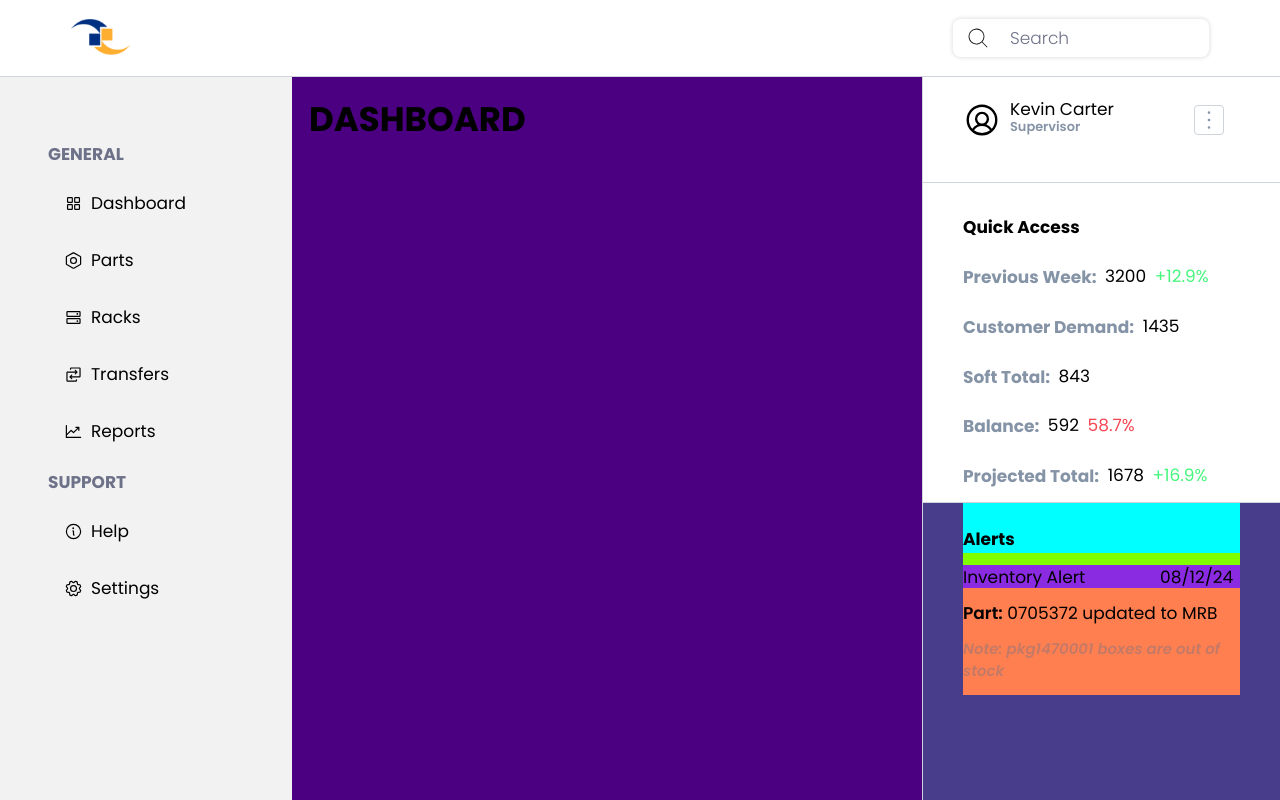
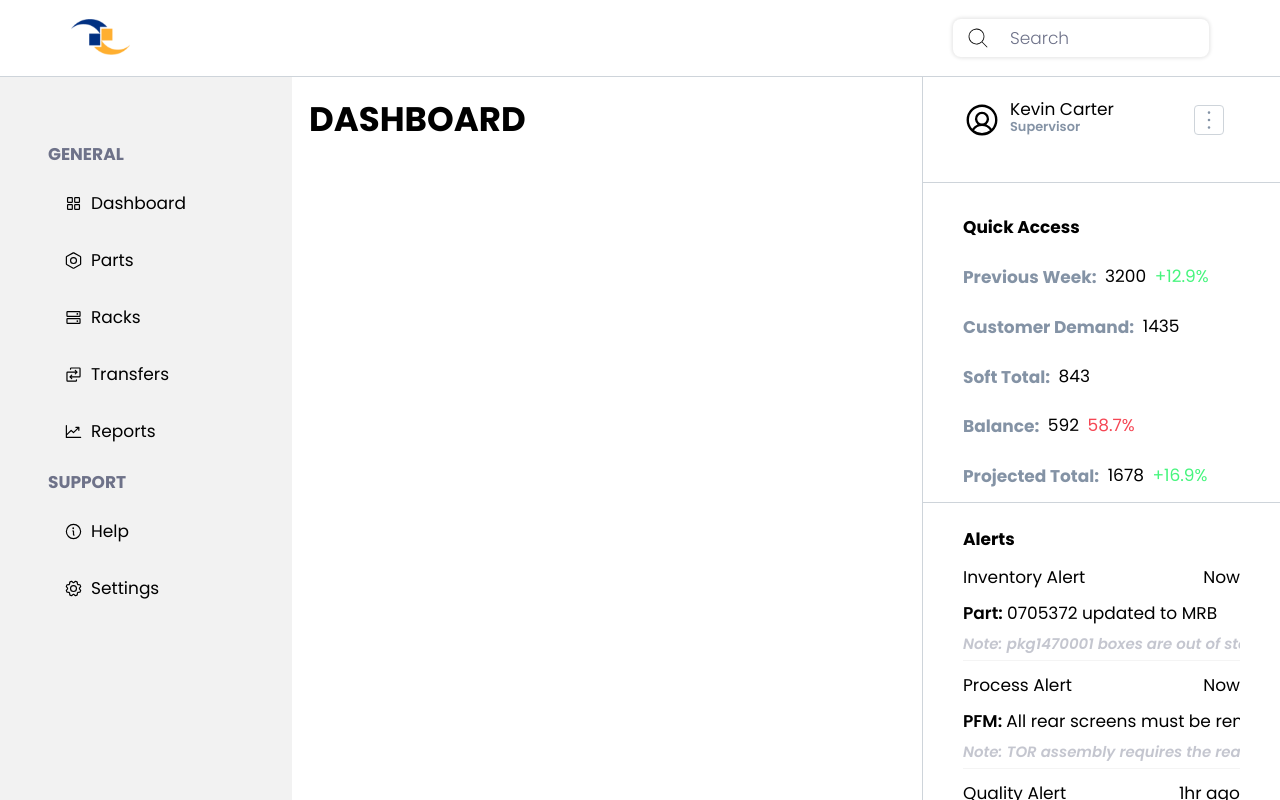
Before and after one commit to kvncrtr/vendex, a React (Create React App) app: page / in a window 1280 px wide. Built offline with nearby package versions, Linux system fonts and the light colour scheme.

Commit message:
complete dummy side and accessbars for homelayout

```diff
--- a/src/components/molecules/Access.jsx
+++ b/src/components/molecules/Access.jsx
@@ -57,31 +57,93 @@ const Access = () => {
         <div className="access--alert-feed">
           <div className="access--alert">
             <p className="access--alert-type">Inventory Alert</p>
-            <p className="access--time-and-date">08/12/24</p>
+
+            <p className="access--time-and-date">Now</p>
+
             <div className="access--content-case">
-              <p className="access--alert-details"><span className="access--alert-title">Part:</span> 0705372 updated to MRB</p>
-              <p className="access--alert-note"><span className="access--alert-note-title">Note:</span> pkg1470001 boxes are out of stock</p>
+              <p className="access--alert-details">
+                <span className="access--alert-title">Part:</span>
+                0705372 updated to MRB
+              </p>
+
+              <p className="access--alert-note">
+                <span className="access--alert-note-title">Note:</span>
+                pkg1470001 boxes are out of stock pkg1470001 boxes are out of stock pkg1470001 boxes are out of stock pkg1470001 boxes are out of stock pkg1470001 boxes are out of stock
+              </p>
             </div>
-          </div>
-{/*
-          <div className="access--alert">
-            <p className="access--alert-type">Process:</p>
-            <p className="access--alert-details">line cable managers with rack frame first</p>
-            <p className="access--alert-notes">Notes: starting monday 8/9/24</p>
           </div>
 
           <div className="access--alert">
-            <p className="access--alert-type">Process:</p>
-            <p className="access--alert-details">line cable managers with rack frame first</p>
-            <p className="access--alert-notes">Notes: starting monday 8/9/24</p>
+            <p className="access--alert-type">Process Alert</p>
+
+            <p className="access--time-and-date">Now</p>
+
+            <div className="access--content-case">
+              <p className="access--alert-details">
+                <span className="access--alert-title">PFM:</span>
+                All rear screens must be removed prior to TOR
+              </p>
+
+              <p className="access--alert-note">
+                <span className="access--alert-note-title">Note:</span>
+                TOR assembly requires the rear screen to be removed. Please do not assemble the TOR machine shelf on the workstation.
+              </p>
+            </div>
           </div>
 
           <div className="access--alert">
-            <p className="access--alert-type">Process:</p>
-            <p className="access--alert-details">line cable managers with rack frame first</p>
-            <p className="access--alert-notes">Notes: starting monday 8/9/24</p>
+            <p className="access--alert-type">Quality Alert</p>
+
+            <p className="access--time-and-date">1hr ago</p>
+
+            <div className="access--content-case">
+              <p className="access--alert-details">
+                <span className="access--alert-title">Part:</span>
+                10005565 has corrupt manufactures
+              </p>
+
+              <p className="access--alert-note">
+                <span className="access--alert-note-title">Note:</span>
+                Asset Tags dating from 2018 week 20 to 2022 week 43 has doors and frames that are not meeting customers expectations
+              </p>
+            </div>
           </div>
-           */}
+
+          <div className="access--alert">
+            <p className="access--alert-type">Inventory Alert</p>
+
+            <p className="access--time-and-date">2d ago</p>
+
+            <div className="access--content-case">
+              <p className="access--alert-details">
+                <span className="access--alert-title">Part:</span>
+                0705372 updated to MRB
+              </p>
+
+              <p className="access--alert-note">
+                <span className="access--alert-note-title">Note:</span>
+                pkg1470001 boxes are out of stock pkg1470001 boxes are out of stock pkg1470001 boxes are out of stock pkg1470001 boxes are out of stock pkg1470001 boxes are out of stock
+              </p>
+            </div>
+          </div>
+
+          <div className="access--alert">
+            <p className="access--alert-type">Inventory Alert</p>
+
+            <p className="access--time-and-date">Now</p>
+
+            <div className="access--content-case">
+              <p className="access--alert-details">
+                <span className="access--alert-title">Part:</span>
+                0705372 updated to MRB
+              </p>
+
+              <p className="access--alert-note">
+                <span className="access--alert-note-title">Note:</span>
+                pkg1470001 boxes are out of stock pkg1470001 boxes are out of stock pkg1470001 boxes are out of stock pkg1470001 boxes are out of stock pkg1470001 boxes are out of stock
+              </p>
+            </div>
+          </div>
         </div>
       </div>
     </div>
--- a/src/style.css
+++ b/src/style.css
@@ -136,6 +136,14 @@ input[type="number"]::-webkit-outer-spin-button {
     line-height: normal;
     color: #5C6F88;
     opacity: 0.75; }
+  .access--alert-type {
+    overflow: hidden;
+    text-overflow: clip;
+    white-space: nowrap; }
+  .access--content-case {
+    overflow: hidden;
+    text-overflow: clip;
+    white-space: nowrap; }
   .access--alert-title {
     font-style: normal;
     font-weight: 600;
@@ -149,7 +157,10 @@ input[type="number"]::-webkit-outer-spin-button {
     font-size: 0.88rem;
     color: #6E7289;
     opacity: 0.4;
-    font-style: italic; } }
+    font-style: italic;
+    text-overflow: ellipsis; }
+  .access--time-and-date {
+    text-align: end; } }
 
 @media screen and (min-width: 325px) {
   .button--container {
@@ -383,15 +394,12 @@ input[type="number"]::-webkit-outer-spin-button {
     display: flex;
     gap: 0.5rem; }
   .access--alerts-case {
-    background-color: darkslateblue;
     padding: 0 2.353rem;
     height: 100%;
     overflow-y: hidden; }
   .access--alert-heading {
-    background-color: aqua;
     padding: 1.412rem 0 0; }
   .access--alert-feed {
-    background-color: chartreuse;
     display: flex;
     flex-direction: column;
     gap: 0.705rem;
@@ -399,17 +407,20 @@ input[type="number"]::-webkit-outer-spin-button {
   .access--alert {
     display: grid;
     grid-template-columns: 1fr 4.705rem;
-    grid-template-rows: 1.352rem 6.295rem;
-    background-color: blueviolet;
-    height: 7.647rem; }
+    grid-template-rows: 1.352rem 4.295rem;
+    height: 5.647rem;
+    border-bottom: 0.059rem solid #F4F4F4; }
   .access--content-case {
     grid-column: 1 / -1;
     grid-row: 2 / -1;
-    background-color: coral; }
+    height: 4.295rem; }
   .access--alert-details {
     margin-top: 0.705rem; }
   .access--alert-note {
-    margin-top: 0.705rem; } }
+    margin-top: 0.375rem; }
+  .access--alert-title,
+  .access--alert-note-title {
+    margin-right: 0.25rem; } }
 
 @media screen and (min-width: 325px) {
   .searchbar--container {
@@ -517,7 +528,6 @@ input[type="number"]::-webkit-outer-spin-button {
     grid-template-rows: auto 1fr auto;
     height: 100vh; }
   .home--content-container {
-    background-color: indigo;
     grid-column: 2 / 3;
     grid-row: 2 / 3;
     overflow-y: auto;
--- a/src/styles/base/_typography.scss
+++ b/src/styles/base/_typography.scss
@@ -199,6 +199,18 @@ $fw-extra-bold: 800;
       opacity: 0.75;
    }
 
+   .access--alert-type {
+      overflow: hidden;
+      text-overflow:clip ;
+      white-space: nowrap;
+   }
+
+   .access--content-case {
+      overflow: hidden;
+      text-overflow:clip ;
+      white-space: nowrap;
+   }
+
    .access--alert-title {
       @include font-body-details-semi-bold($px-17);
    }
@@ -209,6 +221,11 @@ $fw-extra-bold: 800;
       color: $achromatic-700;
       opacity: 0.4;
       font-style: italic;
+      text-overflow: ellipsis;
+   }
+
+   .access--time-and-date {
+      text-align: end;
    }
 
 
--- a/src/styles/components/molecules/_access.scss
+++ b/src/styles/components/molecules/_access.scss
@@ -61,19 +61,16 @@
    }
 
    .access--alerts-case {
-      background-color: darkslateblue;
       padding: 0 2.353rem;
       height: 100%;
       overflow-y: hidden;
    }
 
    .access--alert-heading {
-      background-color: aqua;
       padding: 1.412rem 0 0;
    }
 
    .access--alert-feed {
-      background-color: chartreuse;
       display: flex;
       flex-direction: column;
       gap: 0.705rem;
@@ -83,15 +80,15 @@
    .access--alert {
       display: grid;
       grid-template-columns: 1fr 4.705rem;
-      grid-template-rows: 1.352rem 6.295rem;
-      background-color: blueviolet;
-      height: 7.647rem;
+      grid-template-rows: 1.352rem 4.295rem;
+      height: 5.647rem;
+      border-bottom: 0.059rem solid $achromatic-300;
    }
 
    .access--content-case {
       grid-column: 1 / -1;
       grid-row: 2 / -1;
-      background-color: coral;
+      height: 4.295rem;
    }
 
    .access--alert-details {
@@ -99,6 +96,11 @@
    }
 
    .access--alert-note {
-      margin-top: 0.705rem;
+      margin-top: 0.375rem;
+   }
+
+   .access--alert-title,
+   .access--alert-note-title {
+      margin-right: 0.25rem;
    }
 };
--- a/src/styles/components/pages/_homelayout.scss
+++ b/src/styles/components/pages/_homelayout.scss
@@ -7,7 +7,6 @@
    }
 
    .home--content-container {
-      background-color: indigo;
       grid-column: 2 / 3;
       grid-row: 2 / 3;
       overflow-y: auto;
```
